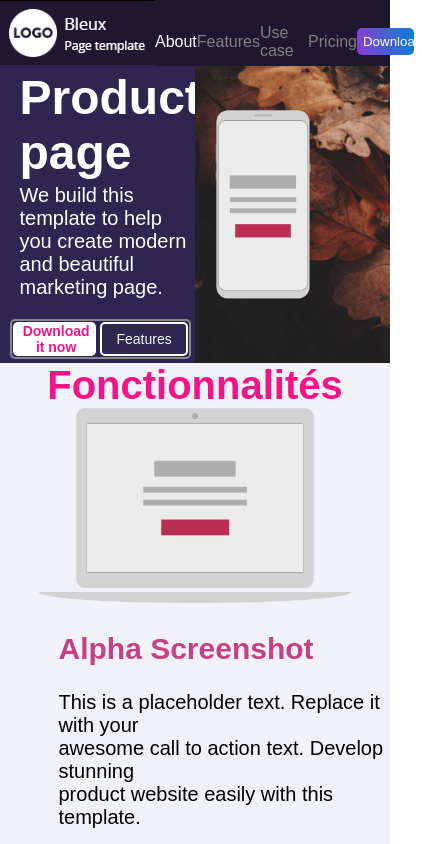
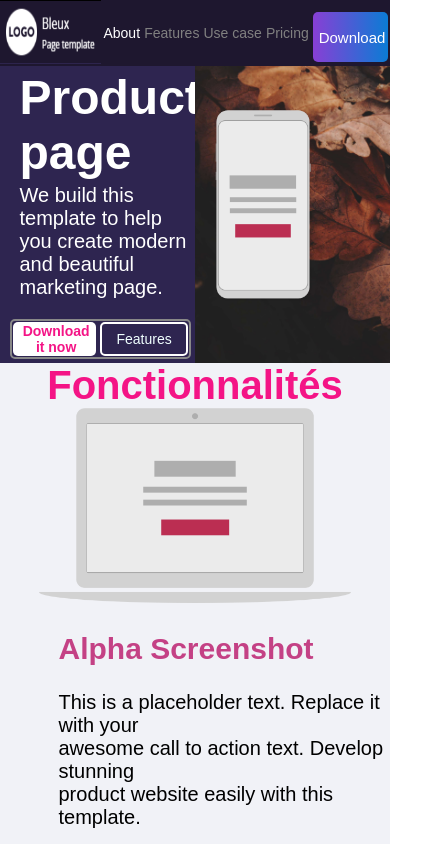
Before and after one commit to svargasc/Page-Bleux, a plain HTML site: page index.html in a window 390 px wide. Shown: the top 844 px of the page, 422 px wide, since content can reach past the window. Drawn offline with Linux system fonts and the light colour scheme.

Commit message:
finish the project

```diff
--- a/css/style.css
+++ b/css/style.css
@@ -551,40 +551,46 @@ footer p{
         margin: 0;
         padding: 0;
     }
+    .nav_bar img{
+        width: 26%;
+        height: 4rem;
+    }
+    .nav_bar ul li{
+        padding: 0;
+        margin: 0;
+    }
     .nav_bar{
         display: flex;
-        flex-direction: row;
-        padding: 0;
-        justify-content: space-around;
         width: 100%;
         background: #1E172F;
         color: rgb(255, 255, 255);
+        padding: 0;
     }
     .nav_bar nav{
         display: block;
-        justify-content: space-between;
         width: 100%;
+        padding: 0;
+        margin: 0;
     }
     .nav_bar ul{
         display: flex;
-        align-items: center;
-        justify-content: space-around;
         width: 100%;
         list-style: none;
         padding: 0;
         margin: 0;
-    }
-    .nav_bar ul li{
-        padding-left: 0;
-        padding-right: 0;
-        margin: 0;
-        margin-top: 24px;
+        padding-top: 1.4%;
+        padding-bottom: 1.4%;
+        font-size: 14px;
     }
     nav ul button{
-        width: 22%;
-        padding: 6px;
-        margin: 0;
-        margin-top: 22px;
+        width: 26%;
+        height: 50px;
+        border: none;
+        color: white;
+        border-radius: 5px;
+        background: linear-gradient(to right,#883fd5,#0b7cd5);
+        font-size: 15px;
+        padding: 2%;
     }
 
     #aside1{
```
